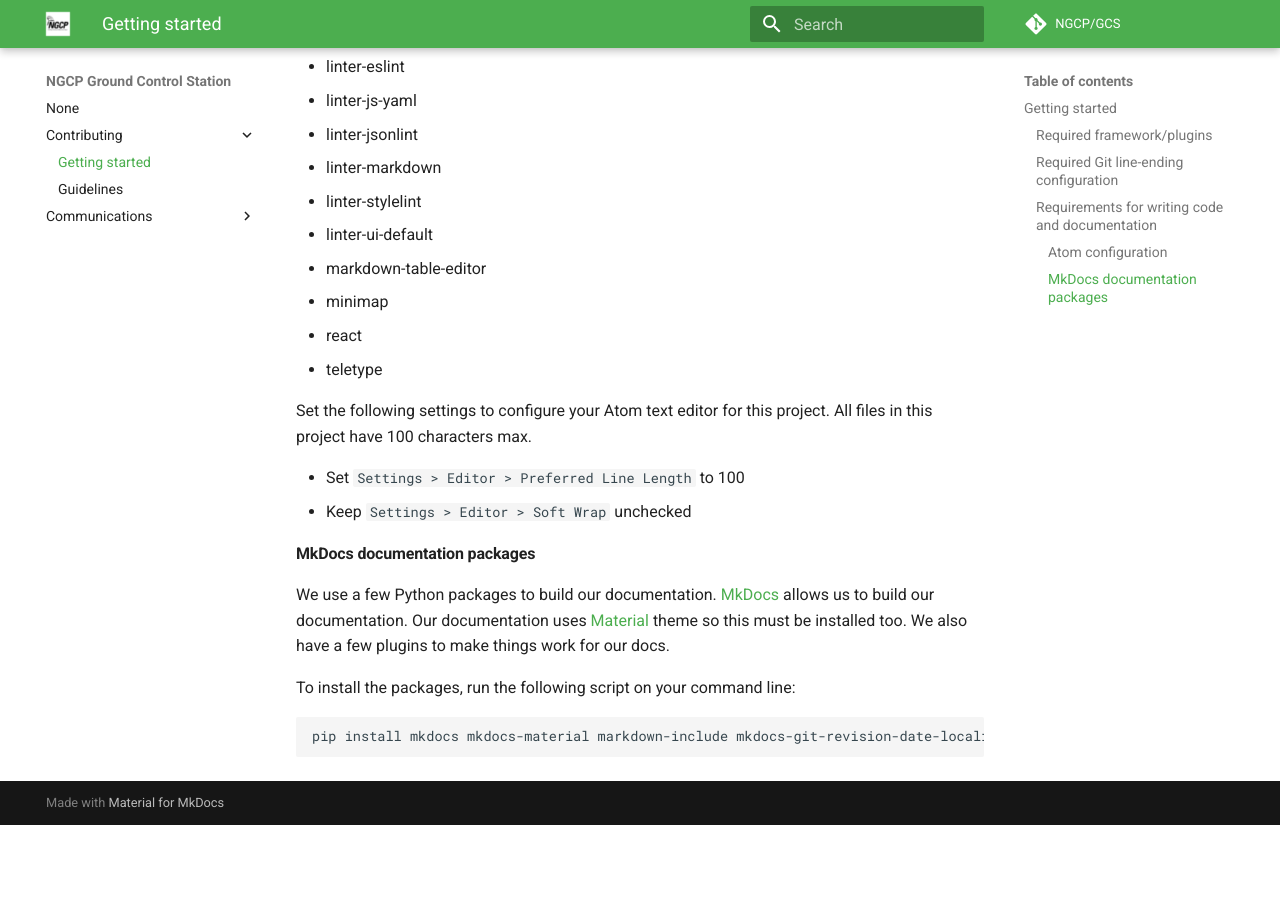
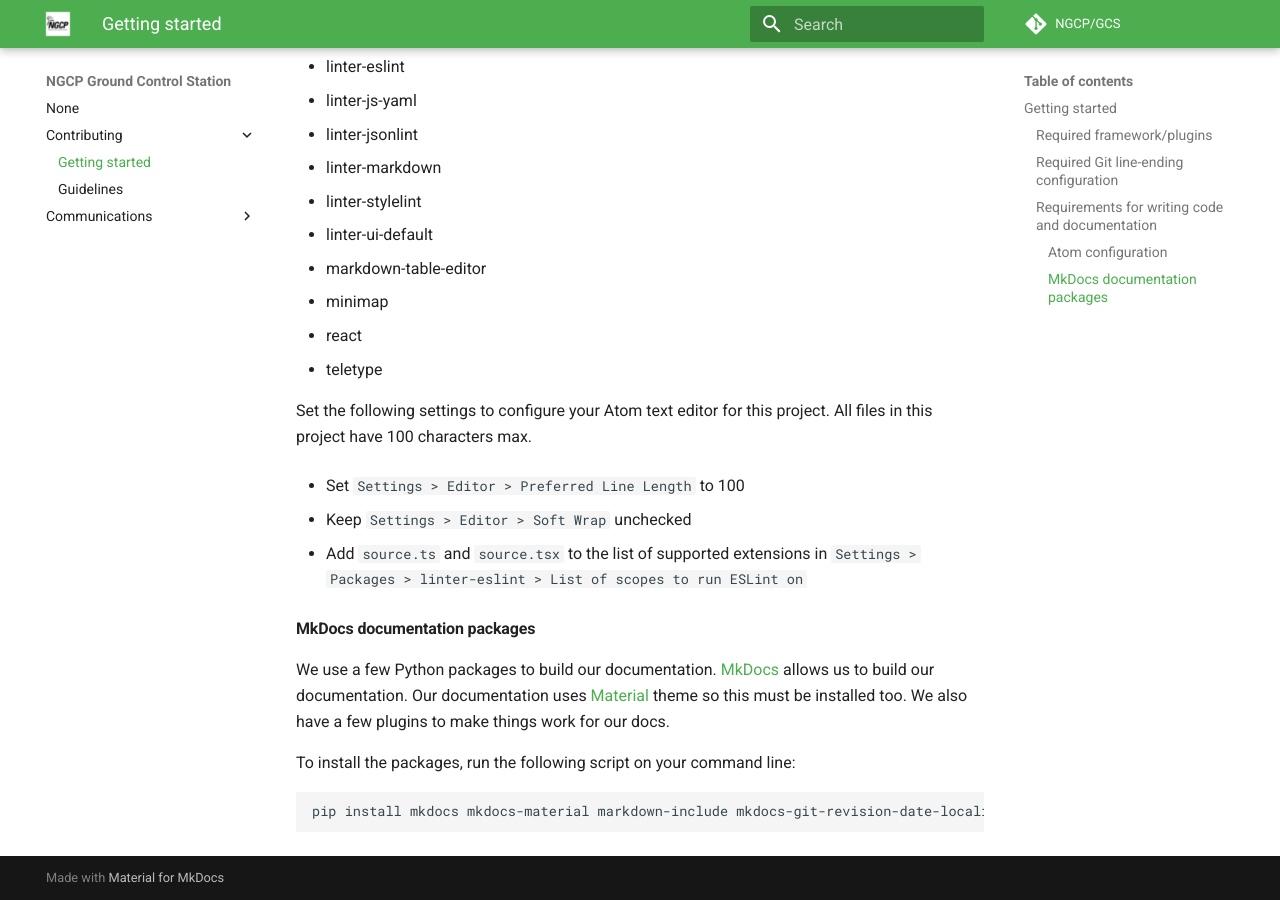
Before and after one commit to NGCP/GCS, an MkDocs documentation site: the page built from docs/contributing/getting-started.md, in a window 1280 px wide and 900 px high, scrolled down 1336 px. Built offline with MkDocs 1.6.1 and Material for MkDocs 9.7.7, drawn with Linux system fonts in a browser that asks for light colours; comment, search, counter and statistics services are not loaded; before the commit the page ends 2161 px from its top, so only the background shows below that.

Commit message:
Add docs for including ts/tsx files in eslint atom
This change adds docs to include ts and tsx files to be linted by
`linter-eslint` atom plugin.

This change was tested with `npm test`. The `--frail` option was added
to the `test:remarklint` command to throw errors if any issues are found
(instead of quietly warning).

```diff
--- a/docs/contributing/getting-started.md
+++ b/docs/contributing/getting-started.md
@@ -65,7 +65,11 @@ Set the following settings to configure your Atom text editor for this project.
 project have 100 characters max.
 
   - Set `Settings > Editor > Preferred Line Length` to 100
+
   - Keep `Settings > Editor > Soft Wrap` unchecked
+
+  - Add `source.ts` and `source.tsx` to the list of supported extensions in
+  `Settings > Packages > linter-eslint > List of scopes to run ESLint on`
 
 ### MkDocs documentation packages
 
--- a/package.json
+++ b/package.json
@@ -11,7 +11,7 @@
     "test:lint": "npm run test:eslint && npm run test:stylelint && npm run test:remarklint",
     "test:eslint": "eslint --ext .js,.jsx,.ts,.tsx \".\"",
     "test:stylelint": "stylelint \"**/*.css\"",
-    "test:remarklint": "remark .",
+    "test:remarklint": "remark . --frail",
     "test:types": "tsc --project . --outDir dist --pretty",
     "test:unit": "nyc mocha --require ts-node/register test/**/*.test.ts",
     "coverage": "nyc report --reporter=text-lcov | coveralls",
```
Also changed, not shown: docs/communications/messages/gcs-vehicles-messages.md (+2 -1 lines).
